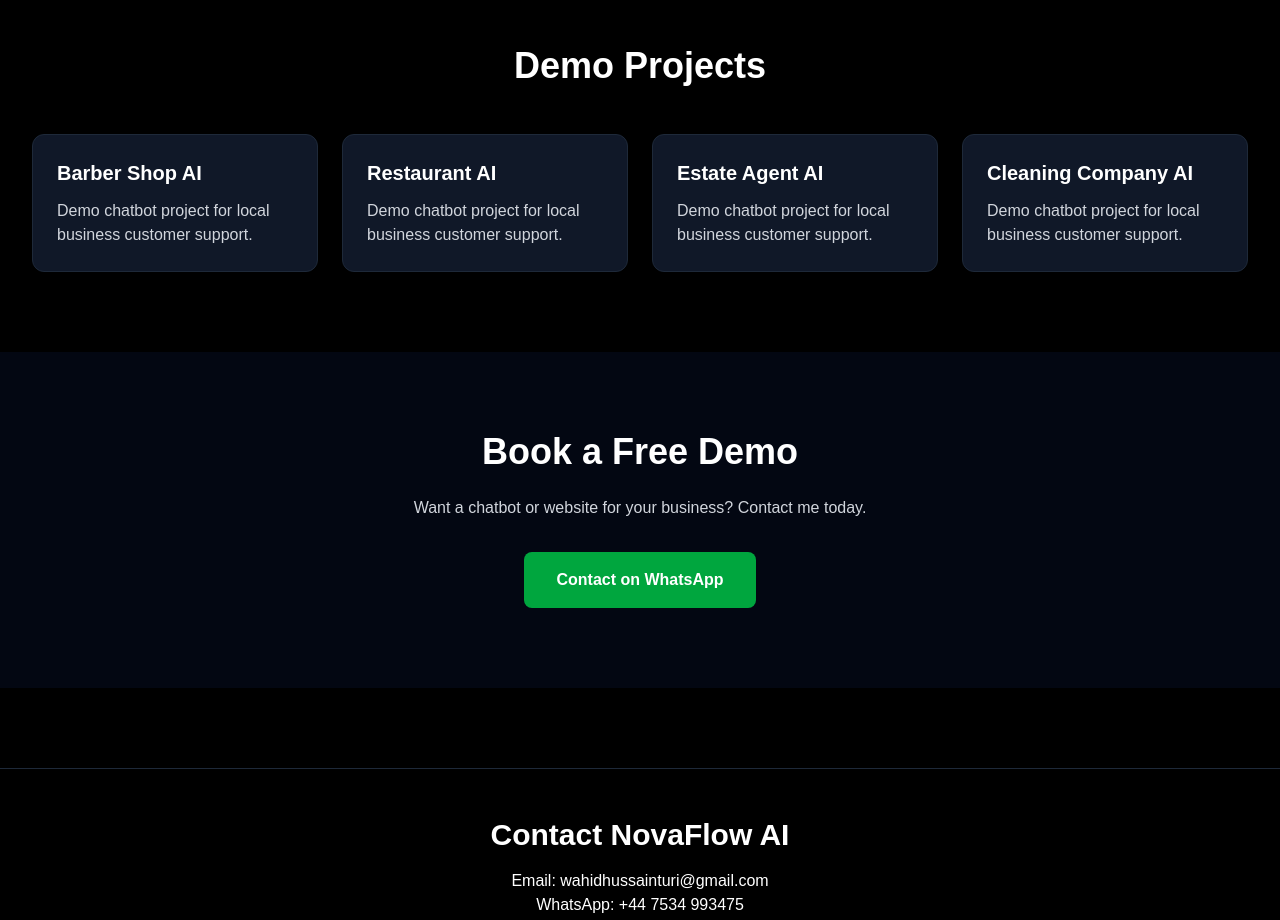
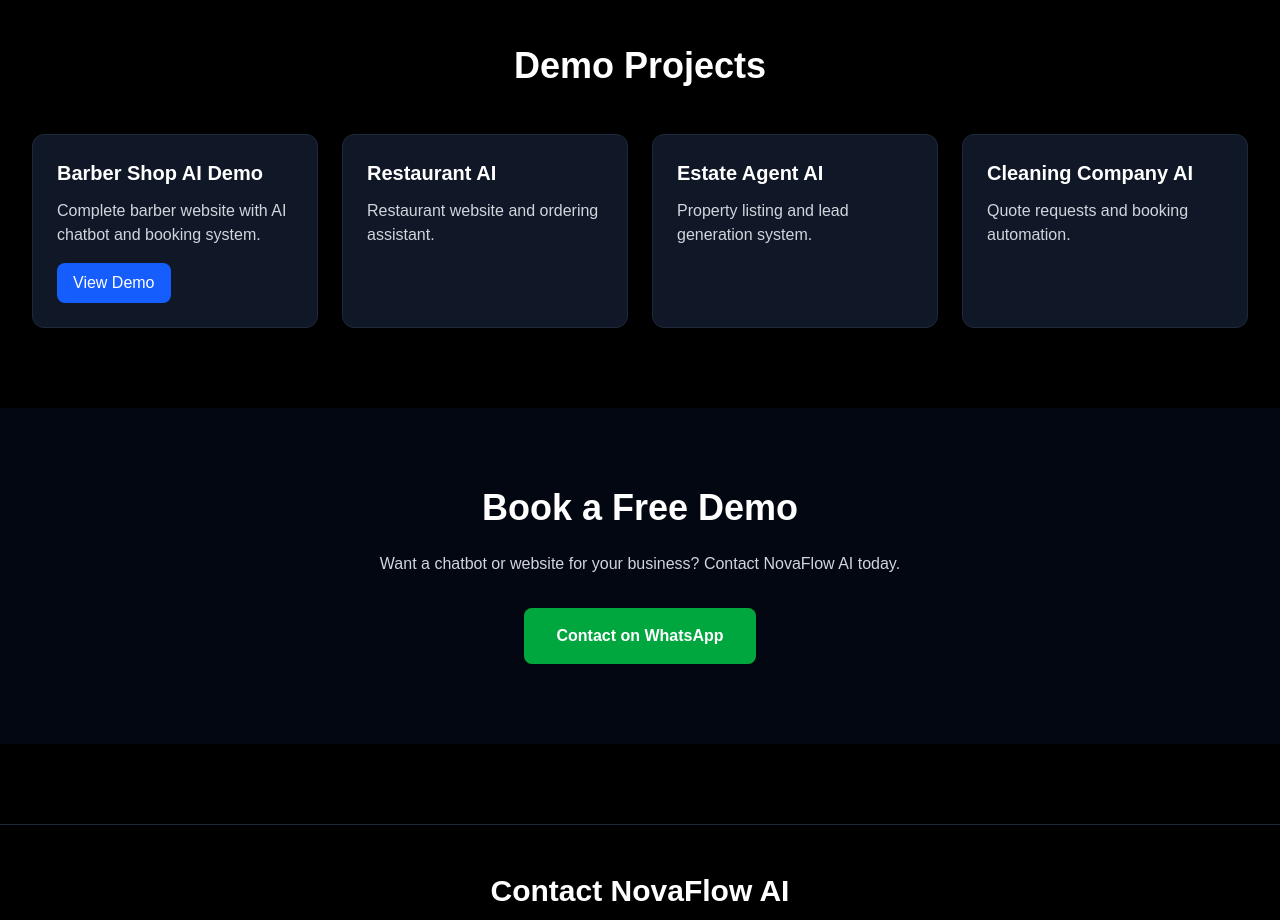
Before and after one commit to wahid999/novaflow-ai, a Next.js app: page / in a window 1280 px wide. Shown: the part 2000-2920 px from the top of the page. Built offline with nearby package versions, Linux system fonts and the light colour scheme.

Commit message:
Updated portfolio and contact details

```diff
--- a/app/page.js
+++ b/app/page.js
@@ -94,23 +94,55 @@
 
       <section id="portfolio" className="px-8 py-20">
   <h2 className="text-4xl font-bold text-center mb-12">Demo Projects</h2>
+
   <div className="grid md:grid-cols-4 gap-6">
-          {["Barber Shop AI", "Restaurant AI", "Estate Agent AI", "Cleaning Company AI"].map((item) => (
-            <div key={item} className="bg-gray-900 p-6 rounded-xl border border-gray-800">
-              <h3 className="text-xl font-bold mb-3">{item}</h3>
-              <p className="text-gray-300">Demo chatbot project for local business customer support.</p>
+    <div className="bg-gray-900 p-6 rounded-xl border border-gray-800">
+      <h3 className="text-xl font-bold mb-3">Barber Shop AI Demo</h3>
+      <p className="text-gray-300 mb-4">
+        Complete barber website with AI chatbot and booking system.
+      </p>
+
+      <a
+        href="/barber"
+        className="bg-blue-600 px-4 py-2 rounded-lg inline-block"
+      >
+        View Demo
+      </a>
     </div>
-          ))}
+
+    <div className="bg-gray-900 p-6 rounded-xl border border-gray-800">
+      <h3 className="text-xl font-bold mb-3">Restaurant AI</h3>
+      <p className="text-gray-300">
+        Restaurant website and ordering assistant.
+      </p>
+    </div>
+
+    <div className="bg-gray-900 p-6 rounded-xl border border-gray-800">
+      <h3 className="text-xl font-bold mb-3">Estate Agent AI</h3>
+      <p className="text-gray-300">
+        Property listing and lead generation system.
+      </p>
+    </div>
+
+    <div className="bg-gray-900 p-6 rounded-xl border border-gray-800">
+      <h3 className="text-xl font-bold mb-3">Cleaning Company AI</h3>
+      <p className="text-gray-300">
+        Quote requests and booking automation.
+      </p>
+    </div>
   </div>
 </section>
 
       <section id="contact" className="px-8 py-20 bg-gray-950 text-center">
   <h2 className="text-4xl font-bold mb-6">Book a Free Demo</h2>
+
   <p className="text-gray-300 mb-8">
-          Want a chatbot or website for your business? Contact me today.
+    Want a chatbot or website for your business?
+    Contact NovaFlow AI today.
   </p>
+
   <a
-          href="https://wa.me/4475349931475"
+    href="https://wa.me/+447534991475"
     target="_blank"
     className="bg-green-600 px-8 py-4 rounded-lg font-bold inline-block"
   >
```
Lines whose indentation alone changed are shown as unchanged.
